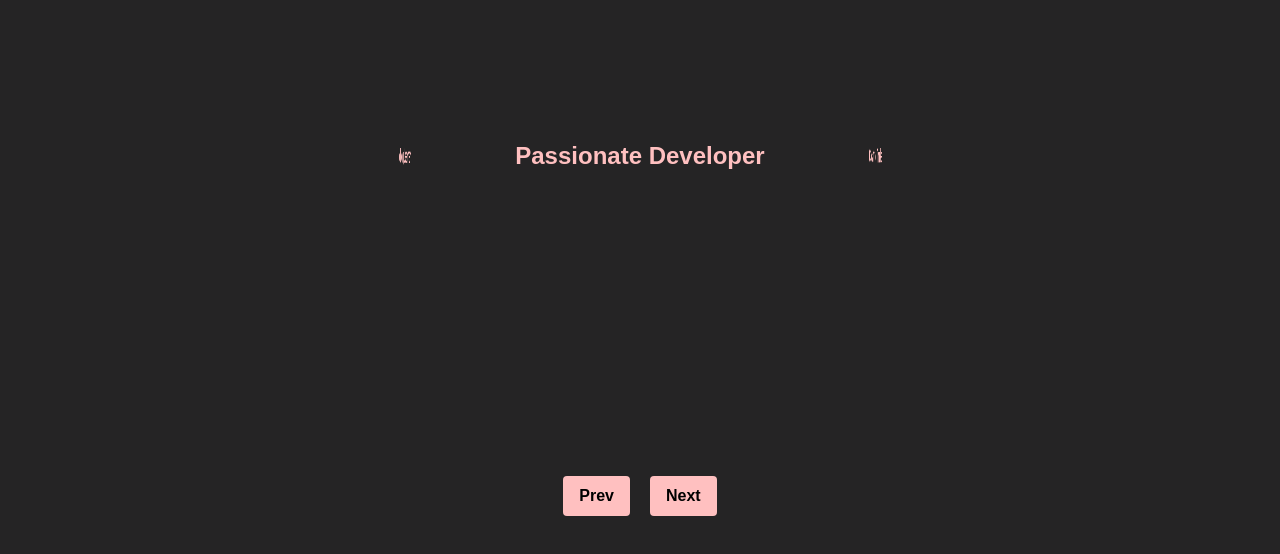
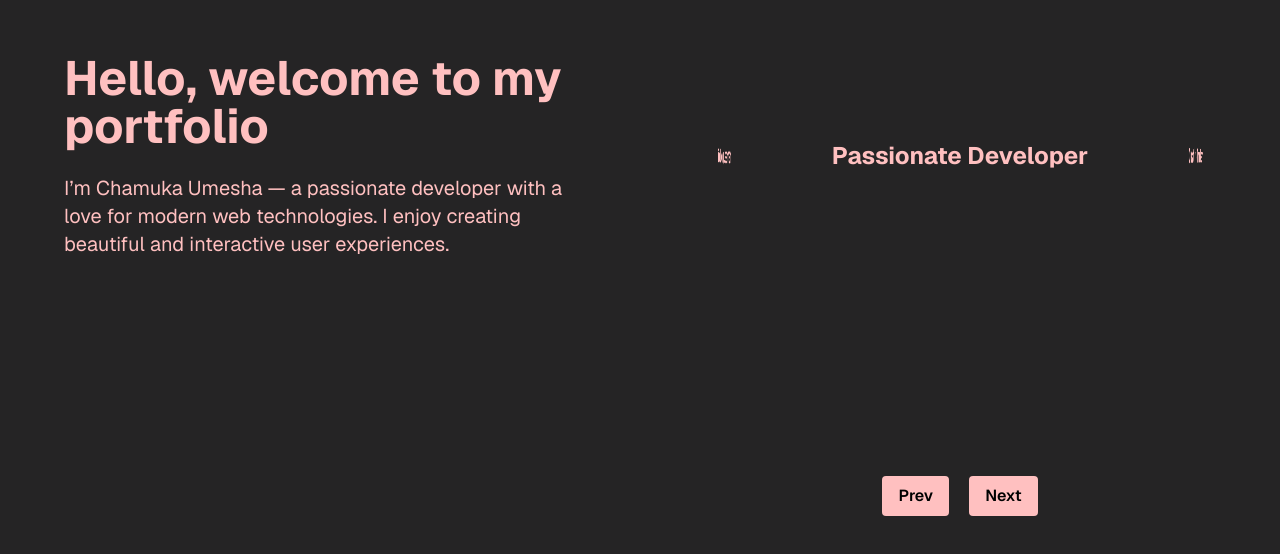
Before and after one commit to MChamuka/portfolio, a Next.js app: page / in a window 1280 px wide. Shown: the part 244-798 px from the top of the page. Built offline with nearby package versions, Linux system fonts and the light colour scheme; a web font is replaced by a local one.

Commit message:
page updated

```diff
--- a/src/app/page.tsx
+++ b/src/app/page.tsx
@@ -22,7 +22,18 @@ export default function SliderPage() {
   };
 
   return (
-    <div className="h-screen bg-[#252425] flex items-center justify-center relative overflow-hidden">
+    <div className="h-screen flex bg-[#252425] text-[#FFC0C0] font-sans">
+      {/* Left Side: Intro Text */}
+      <div className="w-1/2 flex flex-col justify-center px-16">
+        <h1 className="text-5xl font-bold mb-6">Hello, welcome to my portfolio</h1>
+        <p className="text-xl">
+          I’m Chamuka Umesha — a passionate developer with a love for modern web technologies.
+          I enjoy creating beautiful and interactive user experiences.
+        </p>
+      </div>
+
+      {/* Right Side: 3D Slider */}
+      <div className="w-1/2 flex items-center justify-center relative overflow-hidden">
         <div className="relative w-[400px] h-[200px] perspective-[1000px]">
           <div
             className="w-full h-full relative transition-transform duration-700"
@@ -36,7 +47,7 @@ export default function SliderPage() {
               return (
                 <div
                   key={index}
-                className="absolute w-full h-full flex items-center justify-center text-2xl font-bold text-[#FFC0C0]"
+                  className="absolute w-full h-full flex items-center justify-center text-2xl font-bold"
                   style={{
                     transform: `rotateY(${angle}deg) translateZ(300px)`,
                     backfaceVisibility: "hidden",
@@ -49,7 +60,7 @@ export default function SliderPage() {
           </div>
         </div>
 
-      {/* Navigation */}
+        {/* Navigation Buttons */}
         <div className="absolute bottom-10 flex gap-5">
           <button
             className="px-4 py-2 bg-[#FFC0C0] text-black font-semibold rounded"
@@ -65,5 +76,6 @@ export default function SliderPage() {
           </button>
         </div>
       </div>
+    </div>
   );
 }
```
Lines whose indentation alone changed are shown as unchanged.
